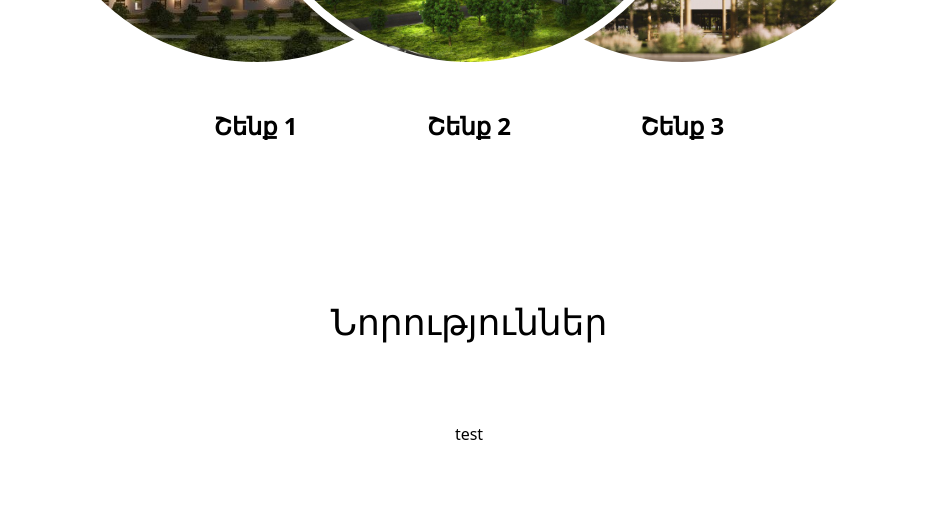
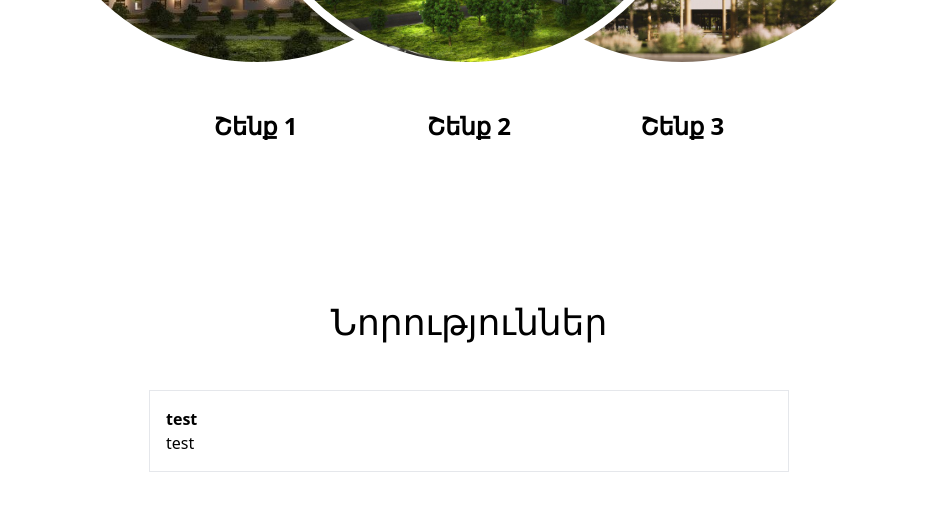
Before and after one commit to elitarshin/elitarshin, a React (Vite) app: page /BG in a window 1280 px wide. Shown: the part 550-1067 px from the top of the page, without its empty margins (171-1108 px from the left). Before the commit the page ends 996 px from the top, so only its background shows below. Built offline with nearby package versions, Linux system fonts and the light colour scheme; data requests are answered from the project's data file.

Commit message:
add new commit

```diff
--- a/db.json
+++ b/db.json
@@ -6,8 +6,20 @@
       "password": "test"
     }
   ],
-  "bgPosts": [],
+  "bgPosts": [
+    {
+      "id": "62d9",
+      "title": "test",
+      "data": "test"
+    }
+  ],
   "1build": [],
   "2build": [],
-  "3build": []
+  "3build": [
+    {
+      "id": "b724",
+      "title": "test",
+      "data": "test"
+    }
+  ]
 }
--- a/src/components/bgResidense/BgResidense.jsx
+++ b/src/components/bgResidense/BgResidense.jsx
@@ -18,16 +18,16 @@ function BgResidense() {
         <Header/>
         <div className='w-full flex justify-center mt-16 max-md:flex-col items-center'>
             <div className='w-1/6 hover:scale-105 flex flex-col items-center hover:z-20 max-md:w-full'>
-                <div className='bg-[url("../../../assets/bgres/1.1building.jpg")] flex bg-no-repeat bg-cover bg-center p-56 bg-black rounded-full border-8 border-white max-md:p-40 max-sm:p-28'></div>
-                <Link to="/BG/1"><h3 className='mt-10 text-center text-2xl font-bold max-md:mt-1 mb-10'>{t("bulding1")}</h3></Link>
+                <Link to="/BG/1"><div className='bg-[url("../../../assets/bgres/1.1building.jpg")] flex bg-no-repeat bg-cover bg-center p-56 bg-black rounded-full border-8 border-white max-md:p-40 max-sm:p-28'></div>
+                <h3 className='mt-10 text-center text-2xl font-bold max-md:mt-1 mb-10'>{t("bulding1")}</h3></Link>
             </div>
             <div className='w-1/6 z-10 flex flex-col items-center hover:scale-105 max-md:w-full'>
-                <div className='bg-[url("../../../assets/bgres/right.jpg")] bg-no-repeat bg-cover bg-center p-56 bg-black rounded-full border-8 border-white max-md:p-40 max-sm:p-28'></div>
-                <Link to="/BG/2"><h3 className='mt-10 text-center text-2xl font-bold max-md:mt-1 mb-10'>{t("bulding2")}</h3></Link>
+                <Link to="/BG/2"><div className='bg-[url("../../../assets/bgres/right.jpg")] bg-no-repeat bg-cover bg-center p-56 bg-black rounded-full border-8 border-white max-md:p-40 max-sm:p-28'></div>
+                <h3 className='mt-10 text-center text-2xl font-bold max-md:mt-1 mb-10'>{t("bulding2")}</h3></Link>
             </div>
             <div className='w-1/6 flex flex-col items-center hover:scale-105 hover:z-20 max-md:w-full'>
-                <div className='bg-[url("../../../assets/bgres/3th.jpg")] bg-no-repeat bg-cover bg-center p-56 bg-black rounded-full border-8 border-white max-md:p-40 max-sm:p-28'></div>
-                <Link to="/BG/3"><h3 className='mt-10 text-center text-2xl font-bold max-md:mt-1 mb-10'>{t("bulding3")}</h3></Link>
+                <Link to="/BG/3"><div className='bg-[url("../../../assets/bgres/3th.jpg")] bg-no-repeat bg-cover bg-center p-56 bg-black rounded-full border-8 border-white max-md:p-40 max-sm:p-28'></div>
+                <h3 className='mt-10 text-center text-2xl font-bold max-md:mt-1 mb-10'>{t("bulding3")}</h3></Link>
             </div>
         </div>
         <div className='w-full flex justify-center mt-20'>
--- a/src/components/main/maps/Maps.jsx
+++ b/src/components/main/maps/Maps.jsx
@@ -1,13 +1,10 @@
 import React from 'react'
 import { useTranslation } from 'react-i18next'
-import bgres from "../../../assets/bgresidense.png"
-import twn from "../../../assets/twnhsn.png"
 import office from "../../../assets/office.png"
 
 function Maps() {
 
 const { t } = useTranslation()
-
   return (
     <div className='w-full flex flex-col items-center gap-20 p-12 mt-10'>
       <h1 className='text-5xl text-center'>{t("aboutUs")}</h1>
@@ -30,7 +27,7 @@ const { t } = useTranslation()
             <h1 className='text-5xl text-center'>{t("office")}</h1>
             <h3 className='text-xl text-center'>{t("address")}</h3>
         </div>
-        <img src={office} alt="" className='border-2 border-black'/>
+        <img src={office} alt="" className='border-2 border-black '/>
       </div>
     </div>
   )
```
